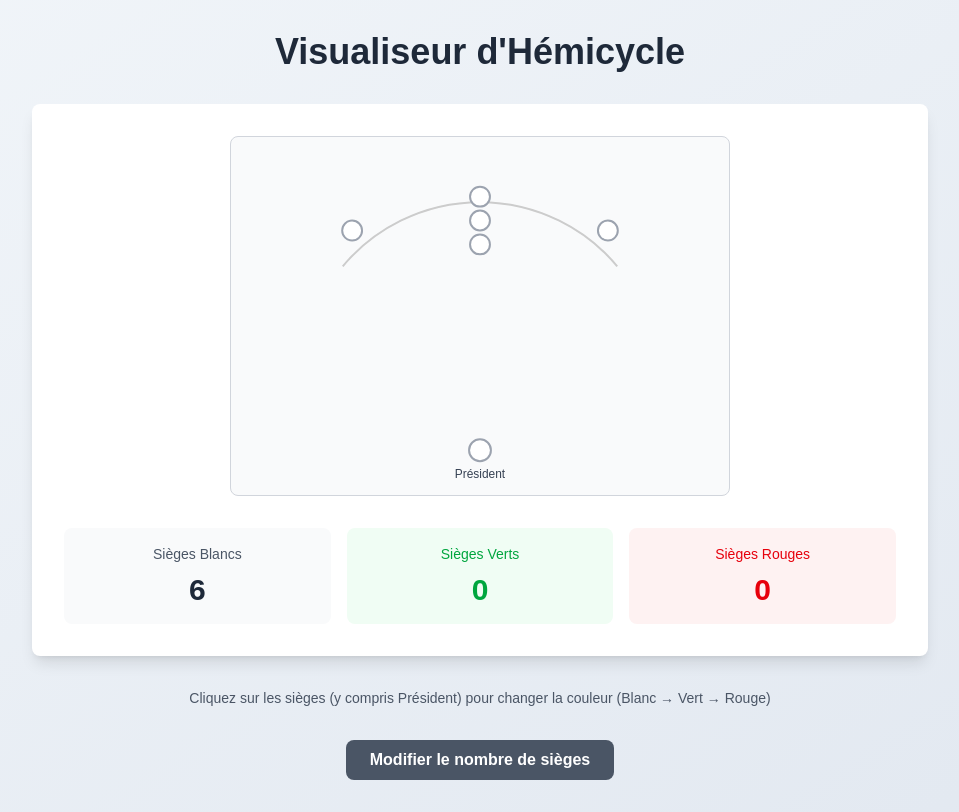
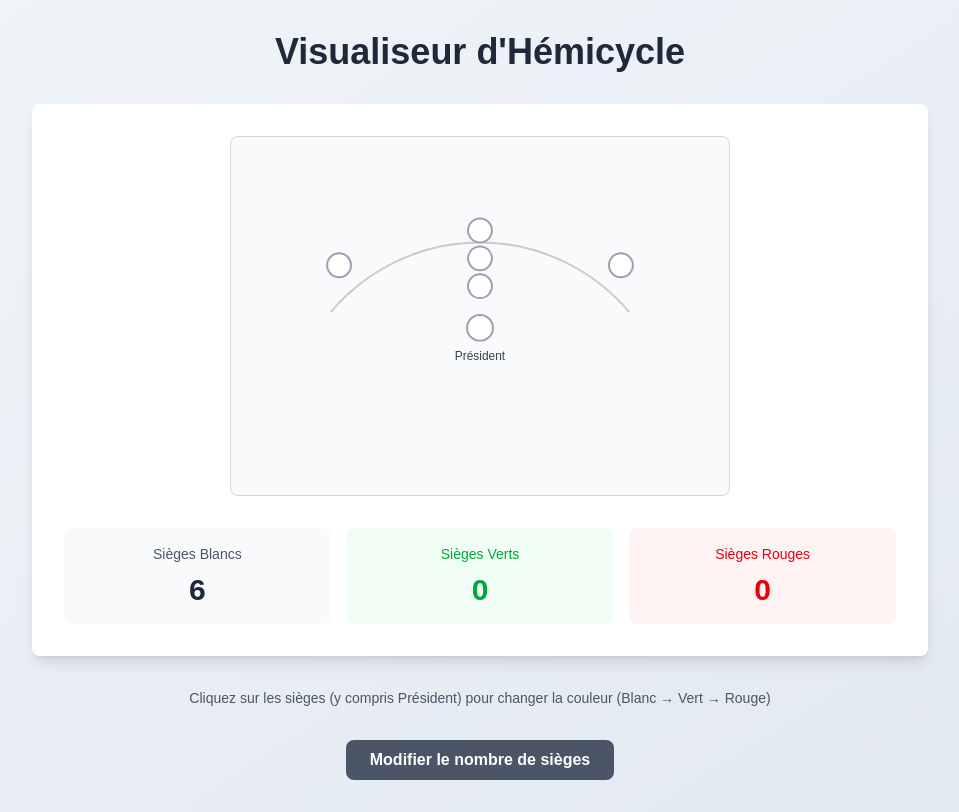
Before and after one commit to Yahiabenlet/interfaceAssemblee, a Next.js app: page / in a window 1280 px wide. Both pictures are taken after typing "5" into the empty fields and a click on the button "Créer l'hémicycle". Shown: the whole page, without its empty margins (160-1119 px from the left). Built offline with nearby package versions, Linux system fonts and the light colour scheme.

Commit message:
réajustement de la taille de l'hemicycle

```diff
--- a/app/components/Hemicycle.tsx
+++ b/app/components/Hemicycle.tsx
@@ -37,8 +37,8 @@ export default function Hemicycle({ numSeats }: HemicycleProps) {
   const seats = useMemo(() => {
     const rows = numSeats < 12 ? 3 : 4;
 
-    // Un peu moins serré qu'avant
-    const rowRadii = rows === 3 ? [148, 172, 196] : [140, 162, 184, 206];
+    // Hémicycle plus gros (rayons augmentés)
+    const rowRadii = rows === 3 ? [160, 188, 216] : [152, 178, 204, 230];
 
     // Répartition progressive vers l'extérieur (style parlementaire)
     const baseWeights = rows === 3 ? [2, 3, 4] : [2, 3, 4, 5];
@@ -82,12 +82,11 @@ export default function Hemicycle({ numSeats }: HemicycleProps) {
         const radius = rowRadii[r];
         const x = 250 + radius * Math.cos(angle);
 
-        // Base actuelle
-        const baseY = 242 - radius * Math.sin(angle);
+        // Hémicycle encore plus bas
+        const baseY = 292 - radius * Math.sin(angle);
 
-        // Plus on est proche du centre (t≈0.5), plus on descend vers le bas
-        const centerProximity = 1 - Math.abs(t - 0.5) * 2; // 0 aux bords, 1 au centre
-        const centerDrop = 14 * centerProximity; // intensité du "creux" au centre
+        const centerProximity = 1 - Math.abs(t - 0.5) * 2;
+        const centerDrop = 18 * centerProximity;
 
         const y = baseY + centerDrop;
 
@@ -98,6 +97,24 @@ export default function Hemicycle({ numSeats }: HemicycleProps) {
 
     return result;
   }, [numSeats, seatColors]);
+
+  // Position Y du président: distance = 1.5 × distance moyenne entre rangées
+  const presidentY = useMemo(() => {
+    const rows = numSeats < 12 ? 3 : 4;
+    const rowRadii = rows === 3 ? [160, 188, 216] : [152, 178, 204, 230];
+
+    // Même formule verticale que les sièges, au centre (angle 90°, donc sin=1) + centerDrop max (=18)
+    const rowCenterYs = rowRadii.map((radius) => (292 - radius) + 18);
+
+    const sorted = [...rowCenterYs].sort((a, b) => a - b);
+    const deltas: number[] = [];
+    for (let i = 1; i < sorted.length; i++) deltas.push(sorted[i] - sorted[i - 1]);
+
+    const avgRowGap = deltas.length ? deltas.reduce((a, b) => a + b, 0) / deltas.length : 28;
+
+    const hemicycleBottomY = Math.max(...rowCenterYs);
+    return hemicycleBottomY + 1.5 * avgRowGap;
+  }, [numSeats]);
 
   const colorMap: Record<SeatColor, { fill: string; stroke: string }> = {
     white: { fill: "#ffffff", stroke: "#9ca3af" },
@@ -110,9 +127,9 @@ export default function Hemicycle({ numSeats }: HemicycleProps) {
       <div className="bg-white dark:bg-gray-800 rounded-lg shadow-lg p-8">
         <div className="flex justify-center items-center mb-8">
           <svg viewBox="0 0 500 360" width="500" height="360" className="border border-gray-300 dark:border-gray-600 rounded-lg bg-gray-50 dark:bg-gray-700">
-            {/* Arc de l'hémicycle aligné sur 40°–140° */}
+            {/* Arc guide descendu pour suivre le nouvel hémicycle */}
             <path
-              d="M 112 130 A 180 180 0 0 1 388 130"
+              d="M 100 176 A 196 196 0 0 1 400 176"
               fill="none"
               stroke="#ccc"
               strokeWidth="2"
@@ -125,7 +142,7 @@ export default function Hemicycle({ numSeats }: HemicycleProps) {
                 key={seat.index}
                 cx={seat.x}
                 cy={seat.y}
-                r="10"
+                r="12"
                 fill={colorMap[seat.color].fill}
                 stroke={colorMap[seat.color].stroke}
                 strokeWidth="2"
@@ -138,15 +155,15 @@ export default function Hemicycle({ numSeats }: HemicycleProps) {
             {/* Siège du président */}
             <circle
               cx="250"
-              cy="315"
-              r="11"
+              cy={presidentY}
+              r="13"
               fill={colorMap[presidentColor].fill}
               stroke={colorMap[presidentColor].stroke}
               strokeWidth="2"
               className="cursor-pointer transition hover:opacity-80"
               onClick={togglePresidentColor}
             />
-            <text x="250" y="343" textAnchor="middle" className="fill-gray-700 dark:fill-gray-200 text-xs">
+            <text x="250" y={presidentY + 32} textAnchor="middle" className="fill-gray-700 dark:fill-gray-200 text-xs">
               Président
             </text>
           </svg>
```
